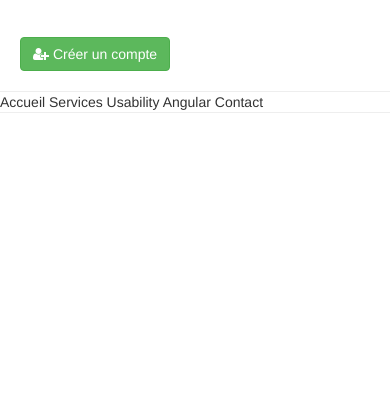
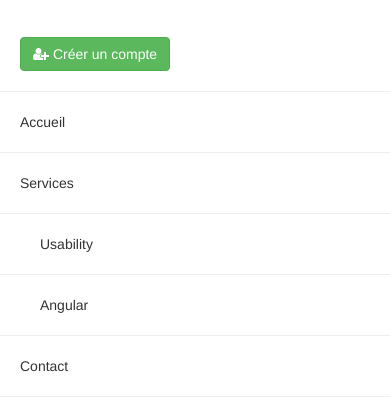
Before and after one commit to jlguenego/example_gul, a website: page app/01_login/index.html in a window 390 px wide. Both pictures are taken after a click on the element 362 px from the left and 31 px from the top of the page. Shown: the part 113-524 px from the top of the page. Drawn offline with nearby package versions, Linux system fonts and the light colour scheme; some packages are replaced by stand-ins of ours.

Commit message:
responsive it is working

```diff
--- a/app/01_login/jlg-layout/jlg-layout.css
+++ b/app/01_login/jlg-layout/jlg-layout.css
@@ -143,13 +143,26 @@
 		display: block;
 		padding: 20px;
 		background-color: hsla(0, 100%, 100%, 1);
-
 	}
 
 	jlg-layout-header > jlg-menu {
 		position: absolute;
 		width: 100%;
+	}
+
+	jlg-layout-header jlg-menu jlg-menu-item {
+		display: block;
+		width: 100%;
 		border-bottom: 1px solid #eeeeee;
+		padding: 20px;
+	}
+
+	jlg-layout-header  jlg-menu jlg-menu jlg-menu-item {
+		display: block;
+		width: 100%;
+		border-bottom: 1px solid #eeeeee;
+		padding: 20px;
+		padding-left: 40px;
 	}
 
 
--- a/app/01_login/jlg-layout/jlg-layout.js
+++ b/app/01_login/jlg-layout/jlg-layout.js
@@ -189,6 +189,7 @@
 					element.bind('click', function() {
 						console.log('click', arguments);
 						$rootScope.goto(attrs.href);
+						$rootScope.isMenu = false;
 						scope.$apply();
 					});
 
```
